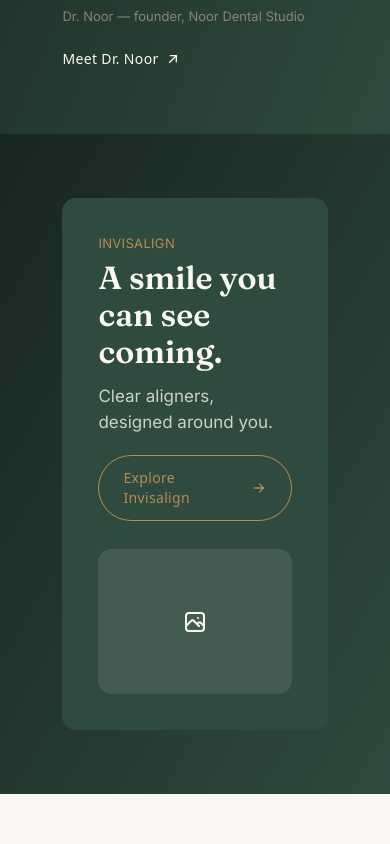
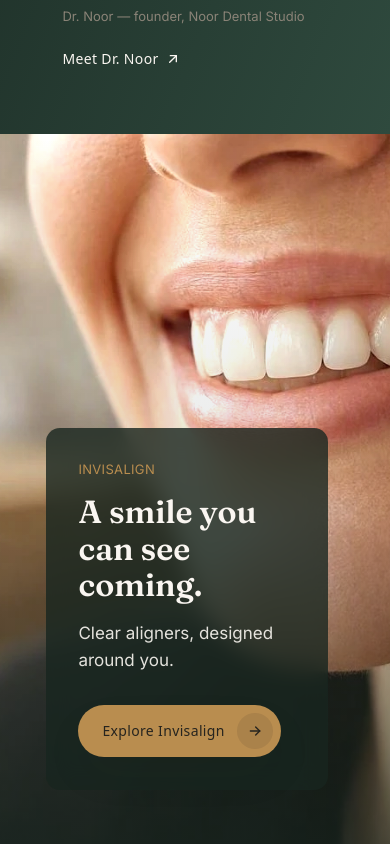
Before and after one commit to SadafNemani/noor-dental-studio, a Next.js app: page /en in a window 390 px wide. Shown: the part 3000-3844 px from the top of the page. Built offline with nearby package versions, Linux system fonts and the light colour scheme; a web font is replaced by a local one.

Commit message:
style: changed the visual style of invisalign's section in homepage

```diff
--- a/src/app/[locale]/page.tsx
+++ b/src/app/[locale]/page.tsx
@@ -14,6 +14,7 @@
 import { getTranslations } from "next-intl/server";
 import { richText } from "@/lib/richText";
 import AtmosphereWash from "@/components/motion/AtmoshphereWash";
+import VeilRevealBackground from "@/components/home/VeilRevealBackground";
 
 export default async function HomePage() {
   const t = await getTranslations("home.hero");
@@ -70,8 +71,11 @@
             <DoctorTeaser />
           </Container>
         </Scene>
-
-        <Scene background="dark">
+        <Scene
+          background="dark"
+          backgroundEffect={<VeilRevealBackground image="/images/invisalign-reveal.webp" />}
+          className="invisalign-scene"
+        >
           <Container>
             <TreatmentTeaser />
           </Container>
--- a/src/app/globals.css
+++ b/src/app/globals.css
@@ -57,6 +57,7 @@
   color: var(--color-charcoal);
 }
 
+/* Homepage's Help Grid Section */
 .help-grid {
   display: grid;
   gap: 1.25rem;
@@ -72,6 +73,7 @@
   }
 }
 
+/* Homepage's Pillars Row Section */
 .approach-word {
   position: relative;
   --emphasis: 0;
@@ -84,7 +86,6 @@
   );
   transform: scale(calc(1 + var(--emphasis) * 0.025));
 }
-
 .approach-word::after {
   content: "";
   position: absolute;
@@ -99,28 +100,50 @@
 [dir="rtl"] .approach-word::after {
   transform-origin: right;
 }
-
 .approach-line-1 .approach-word {
   --emphasis: min(
-    clamp(0, calc((var(--scene-progress, 1) - 0.52) / 0.07), 1),
-    clamp(0, calc((0.66 - var(--scene-progress, 1)) / 0.07), 1)
+    clamp(0, calc((var(--scene-progress, 1) - 0.16) / 0.05), 1),
+    clamp(0, calc((0.35 - var(--scene-progress, 1)) / 0.05), 1)
   );
 }
-
 .approach-line-2 .approach-word {
   --emphasis: min(
-    clamp(0, calc((var(--scene-progress, 1) - 0.63) / 0.07), 1),
-    clamp(0, calc((0.77 - var(--scene-progress, 1)) / 0.07), 1)
+    clamp(0, calc((var(--scene-progress, 1) - 0.4) / 0.05), 1),
+    clamp(0, calc((0.6 - var(--scene-progress, 1)) / 0.05), 1)
   );
 }
-
 .approach-line-3 .approach-word {
   --emphasis: min(
-    clamp(0, calc((var(--scene-progress, 1) - 0.74) / 0.07), 1),
-    clamp(0, calc((0.88 - var(--scene-progress, 1)) / 0.07), 1)
+    clamp(0, calc((var(--scene-progress, 1) - 0.65) / 0.05), 1),
+    clamp(0, calc((0.84 - var(--scene-progress, 1)) / 0.05), 1)
   );
 }
-
 [data-layout="flow"] .approach-word {
   --emphasis: 1;
 }
+
+/* Homepage's Invisalign Section */
+.invisalign-photo {
+  filter: blur(calc((1 - var(--veil-progress, 1)) * 6px))
+    brightness(calc(0.75 + var(--veil-progress, 1) * 0.35));
+  transform: scale(calc(1.04 - var(--veil-progress, 1) * 0.04));
+}
+.invisalign-veil {
+  opacity: calc(1 - var(--veil-progress, 1));
+}
+.invisalign-heading {
+  transform: translateY(calc((1 - var(--veil-progress, 1)) * 14px));
+}
+.invisalign-cta {
+  transform: scale(calc(0.97, + var(--veil-progress, 1) * 0.03));
+}
+
+.invisalign-scene {
+  --veil-progress: clamp(0, calc((var(--scene-progress, 1) - 0.18) / 0.57), 1);
+}
+[data-layout="flow"] .invisalign-photo,
+[data-layout="flow"] .invisalign-veil,
+[data-layout="flow"] .invisalign-heading,
+[data-layout="flow"] .invisalign-cta {
+  --veil-progress: 1;
+}
--- a/src/components/home/TreatmentTeaser.tsx
+++ b/src/components/home/TreatmentTeaser.tsx
@@ -6,44 +6,30 @@
 import Text from "../typography/Text";
 import Button from "../ui/Button";
 import Arrive from "../motion/Arrive";
-import { IconPhoto } from "@tabler/icons-react";
 
 export default function TreatmentTeaser() {
   const t = useTranslations("home.treatment");
 
   return (
-    <div className="rounded-card bg-pine text-ivory grid grid-cols-1 items-center gap-7 p-9 md:grid-cols-[1.2fr_0.8fr]">
-      <div>
+    <div className="relative mx-auto flex min-h-[70vh] max-w-250 items-end justify-start ps-0">
+      <div className="invisalign-panel rounded-card bg-pine-deep/80 -ms-4 max-w-110 p-8 backdrop-blur-md md:-ms-25">
         <Arrive>
-          <Eyebrow className="mb-2">{t("eyebrow")}</Eyebrow>
+          <Eyebrow className="invisalign-heading mb-4">{t("eyebrow")}</Eyebrow>
         </Arrive>
-
-        <Arrive delay={0.8}>
-          <Heading size="h2" className="mb-3">
+        <Arrive delay={0.1}>
+          <Heading size="h2" className="invisalign-heading text-ivory mb-4">
             {t("heading")}
           </Heading>
         </Arrive>
-
-        <Arrive delay={0.16}>
-          <Text className="text-mist mb-5 max-w-[320px]">{t("body")}</Text>
+        <Arrive delay={0.2}>
+          <Text className="invisalign-heading text-ivory/90 mb-8">{t("body")}</Text>
         </Arrive>
-
-        <Arrive delay={0.24}>
-          <Button
-            href="/your-care/invisalign"
-            variant="tertiary"
-            className="border-gold text-gold hover:bg-gold/10"
-          >
+        <Arrive delay={0.3}>
+          <Button href="/your-care/invisalign" className="invisalign-cta">
             {t("cta")}
           </Button>
         </Arrive>
       </div>
-
-      <Arrive delay={0.1}>
-        <div className="rounded-card bg-ivory/10 flex aspect-4/3 items-center justify-center">
-          <IconPhoto className="text-ivory text-2xl" aria-hidden="true" />
-        </div>
-      </Arrive>
     </div>
   );
 }
--- /dev/null
+++ b/src/components/home/VeilRevealBackground.tsx
@@ -0,0 +1,14 @@
+"use client";
+
+export default function VeilRevealBackground({ image }: { image: string }) {
+  return (
+    <>
+      <div
+        className="invisalign-photo pointer-events-none absolute inset-0 bg-cover bg-position-[center_30%]"
+        style={{ backgroundImage: `url(${image})` }}
+      />
+      <div className="invisalign-veil from-ivory/80 via-pine/30 to-pine-deep/70 pointer-events-none absolute inset-0 bg-linear-to-br" />
+      <div className="from-pine-deep/75 via-pine-deep/10 pointer-events-none absolute inset-0 bg-linear-to-t to-transparent" />
+    </>
+  );
+}
```
Also changed, not shown: public/images/invisalign-reveal.webp (added).
